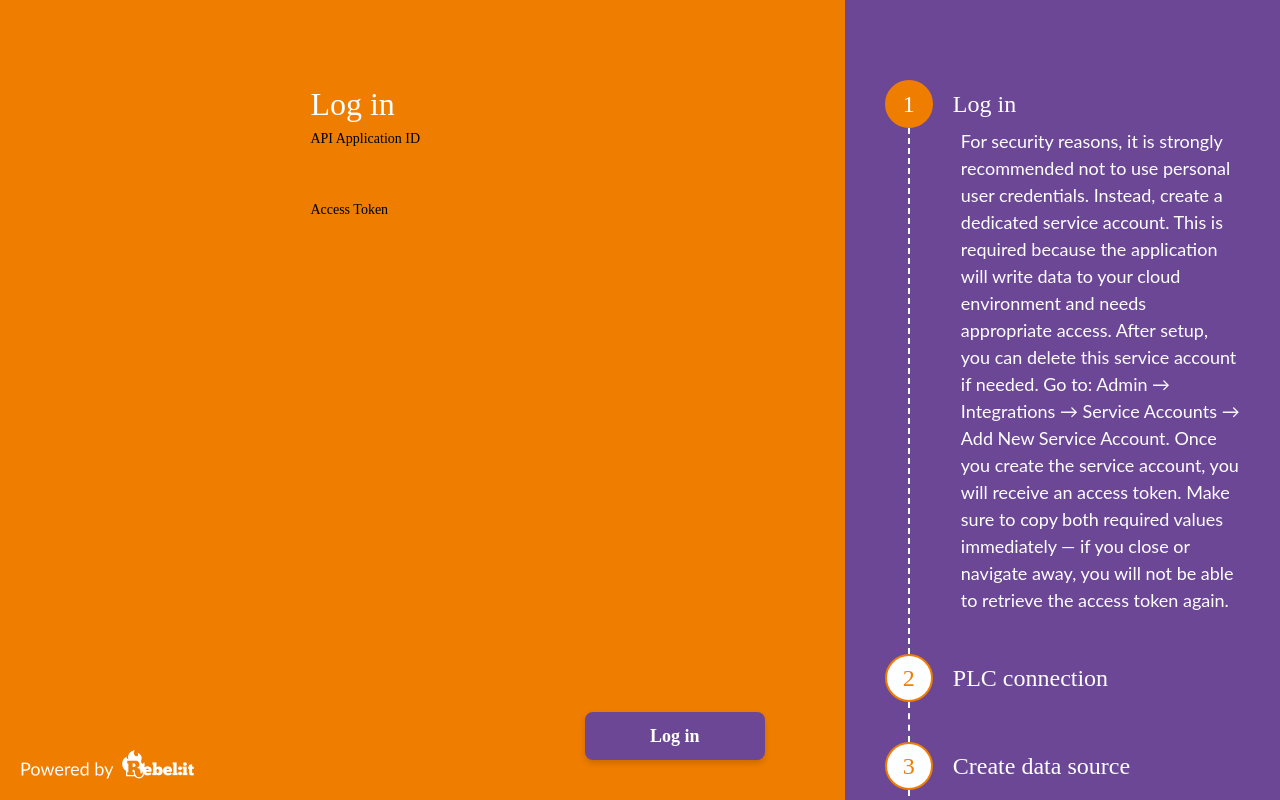
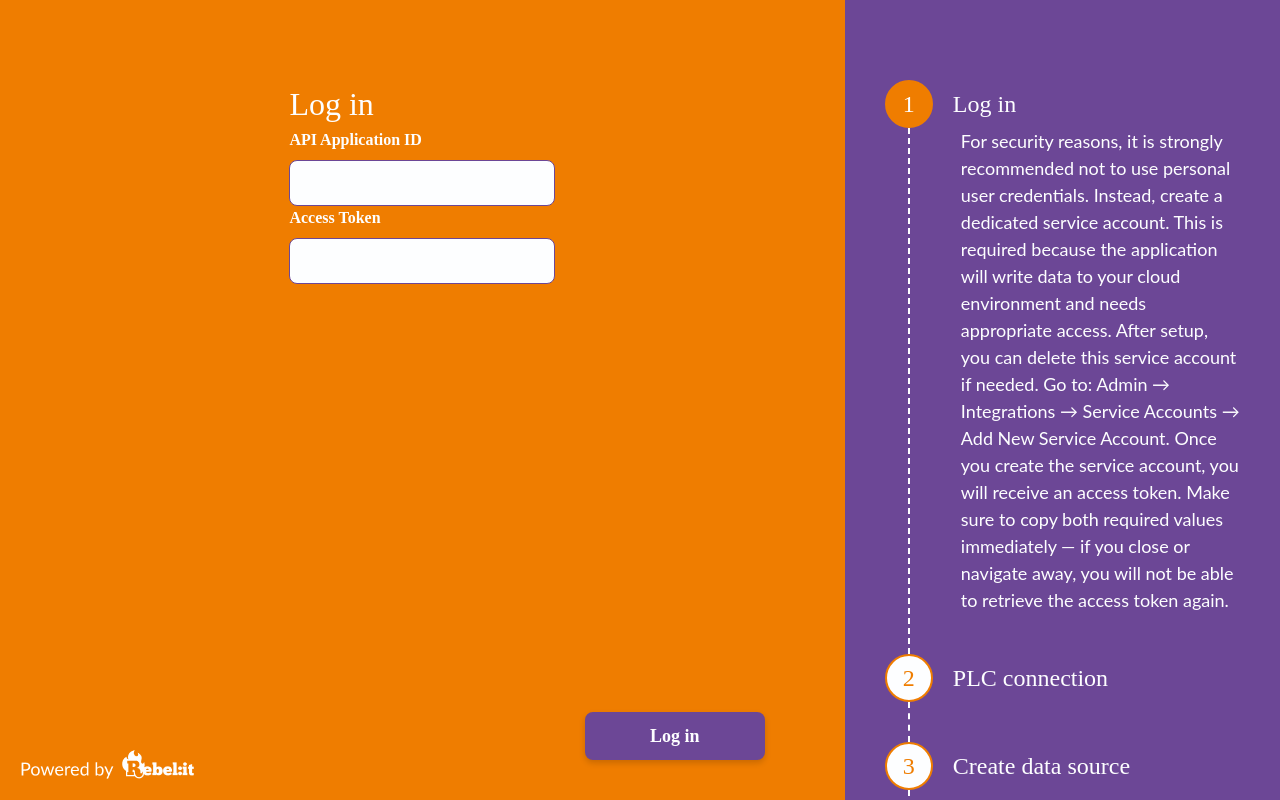
Before and after one commit to Rebel-it/rebel-ot-discover-edgeapp, a React (Vite) app in the folder src/Rebelit.OT.Discover.EdgeApp.WebApp/: page / in a window 1280 px wide. Both pictures are taken after a click on the button "Start". Built offline with nearby package versions, Linux system fonts and the light colour scheme; a web font is replaced by a local one.

Commit message:
basic form field styling

```diff
--- a/src/Rebelit.OT.Discover.EdgeApp.WebApp/src/components/atoms/formField/FormField.module.css
+++ b/src/Rebelit.OT.Discover.EdgeApp.WebApp/src/components/atoms/formField/FormField.module.css
@@ -1,28 +1,23 @@
 .formField {
   display: flex;
   flex-direction: column;
-  gap: 6px;
+  gap: 8px;
 
   label {
-    font-size: 14px;
-    font-weight: 500;
-    color: var(--text-h);
+    font-family: Zilla Slab, serif;
+    font-size: 1.6rem;
+    font-weight: 700;
+    color: var(--white);
   }
 
   input {
-    padding: 10px 12px;
-    border: 1px solid var(--border);
-    border-radius: 6px;
-    background: var(--bg);
-    color: var(--text-h);
-    font: inherit;
-    font-size: 16px;
-    transition: border-color 0.2s, box-shadow 0.2s;
-
-    &:focus {
-      outline: none;
-      border-color: var(--accent);
-      box-shadow: 0 0 0 3px var(--accent-bg);
-    }
+    background-color: var(--white);
+    font-family: Lato, serif;
+    font-weight: 400;
+    font-size: 1.8rem;
+    border-radius: 8px;
+    border: 1px solid #6C4796;
+    height: 46px;
+    padding: 12px 20px;
   }
 }
--- a/src/Rebelit.OT.Discover.EdgeApp.WebApp/src/components/atoms/formField/FormField.tsx
+++ b/src/Rebelit.OT.Discover.EdgeApp.WebApp/src/components/atoms/formField/FormField.tsx
@@ -1,16 +1,17 @@
 import type { ComponentProps } from 'react'
 import styles from './FormField.module.css'
-type FormFieldProps = {
+
+type Props = {
   id: string
   label: string
   value: string
   onChange: (value: string) => void
   type?: ComponentProps<'input'>['type']
   required?: boolean
-    autoComplete?: ComponentProps<'input'>['autoComplete']
 }
 
-function FormField({ id, label, value, onChange, type = 'text', required, autoComplete = 'off' }: Readonly<FormFieldProps>) {
+function FormField({ id, label, value, onChange,
+  type = 'text', required }: Readonly<Props>) {
   return (
     <div className={styles.formField}>
       <label htmlFor={id}>{label}</label>
@@ -21,10 +22,9 @@ function FormField({ id, label, value, onChange, type = 'text', required, autoCo
         inputMode={type === 'password' ? undefined : 'text'}
         onChange={(e) => onChange(e.target.value)}
         required={required}
-                autoComplete={autoComplete}
       />
     </div>
   )
 }
 
-export default FormField
+export default FormField;
```
Lines whose indentation alone changed are shown as unchanged.
